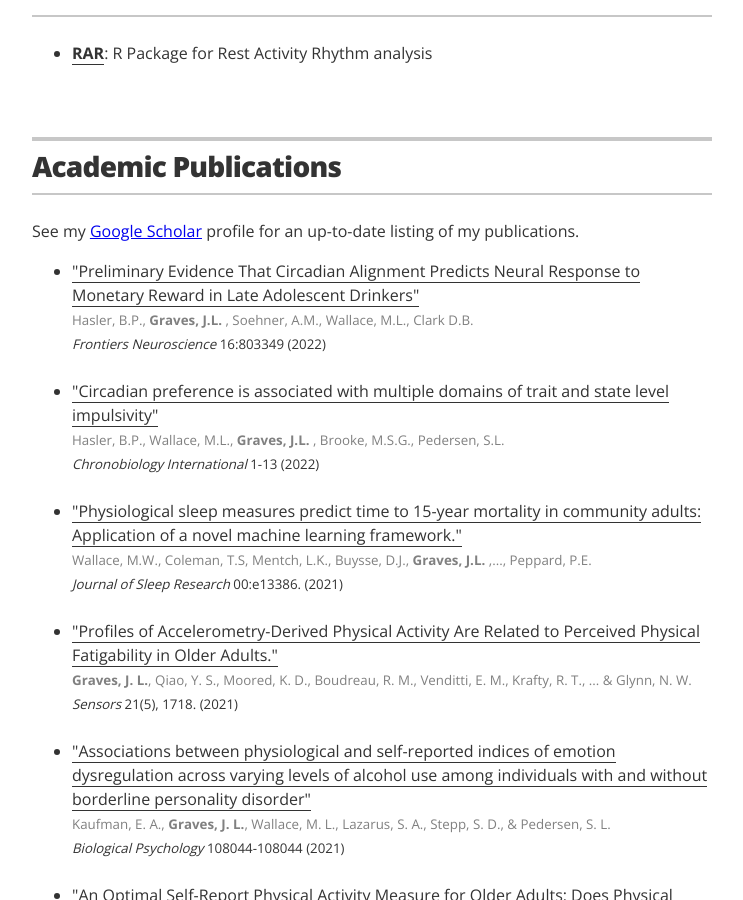
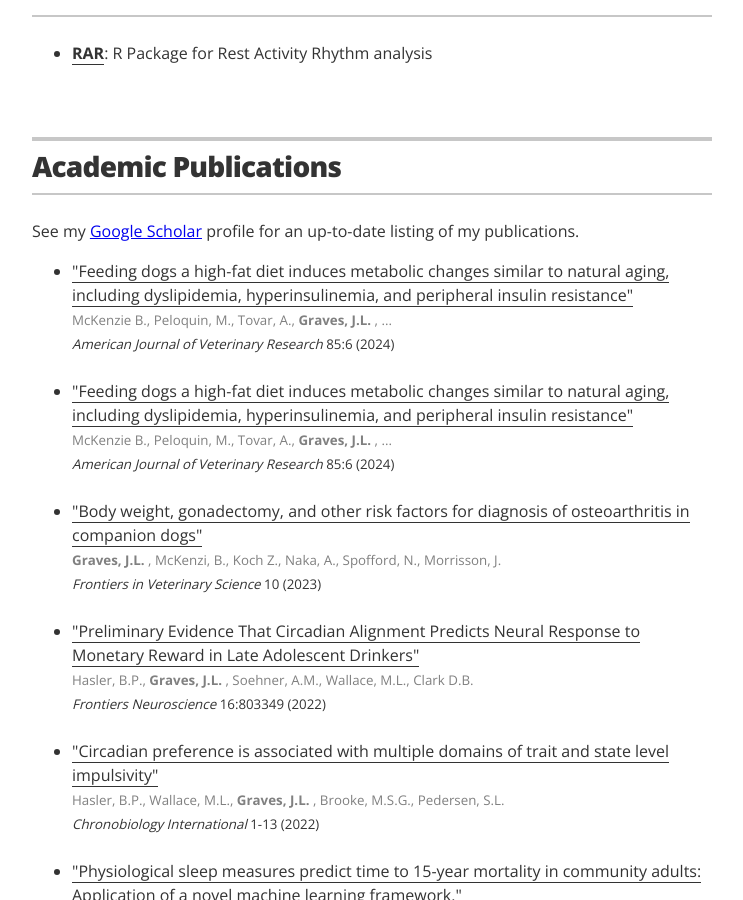
Before and after one commit to JessLGraves/jesslgraves.github.io, a Jekyll site: the page built from index.html, in a window 1280 px wide and 900 px high, scrolled down 981 px. Shown: the whole window, without its empty margins (268-1011 px from the left). Built offline with Jekyll 4.4.1, drawn with Linux system fonts in a browser that asks for light colours.

Commit message:
Update papers.yml

```diff
--- a/_data/papers.yml
+++ b/_data/papers.yml
@@ -1,3 +1,27 @@
+ -
+  title: "Feeding dogs a high-fat diet induces metabolic changes similar to natural aging, including dyslipidemia, hyperinsulinemia, and peripheral insulin resistance"
+  authors: "McKenzie B., Peloquin, M., Tovar, A., <b>Graves, J.L. </b>, ..."
+  journal: "American Journal of Veterinary Research"
+  year: 2024
+  volume: "85:6"
+  url: "https://doi.org/10.2460/ajvr.23.11.0253"
+  highlight: true
+ -
+  title: "Feeding dogs a high-fat diet induces metabolic changes similar to natural aging, including dyslipidemia, hyperinsulinemia, and peripheral insulin resistance"
+  authors: "McKenzie B., Peloquin, M., Tovar, A., <b>Graves, J.L. </b>, ..."
+  journal: "American Journal of Veterinary Research"
+  year: 2024
+  volume: "85:6"
+  url: "https://doi.org/10.2460/ajvr.23.11.0253"
+  highlight: true
+ -
+  title: "Body weight, gonadectomy, and other risk factors for diagnosis of osteoarthritis in companion dogs"
+  authors: "<b>Graves, J.L. </b>, McKenzi, B., Koch Z., Naka, A., Spofford, N., Morrisson, J."
+  journal: "Frontiers in Veterinary Science"
+  year: 2023
+  volume: "10"
+  url: "https://doi.org/10.3389/fvets.2023.1275964"
+  highlight: true
  -
   title: "Preliminary Evidence That Circadian Alignment Predicts Neural Response to Monetary Reward in Late Adolescent Drinkers"
   authors: "Hasler, B.P., <b>Graves, J.L. </b>, Soehner, A.M., Wallace, M.L., Clark D.B."
```
